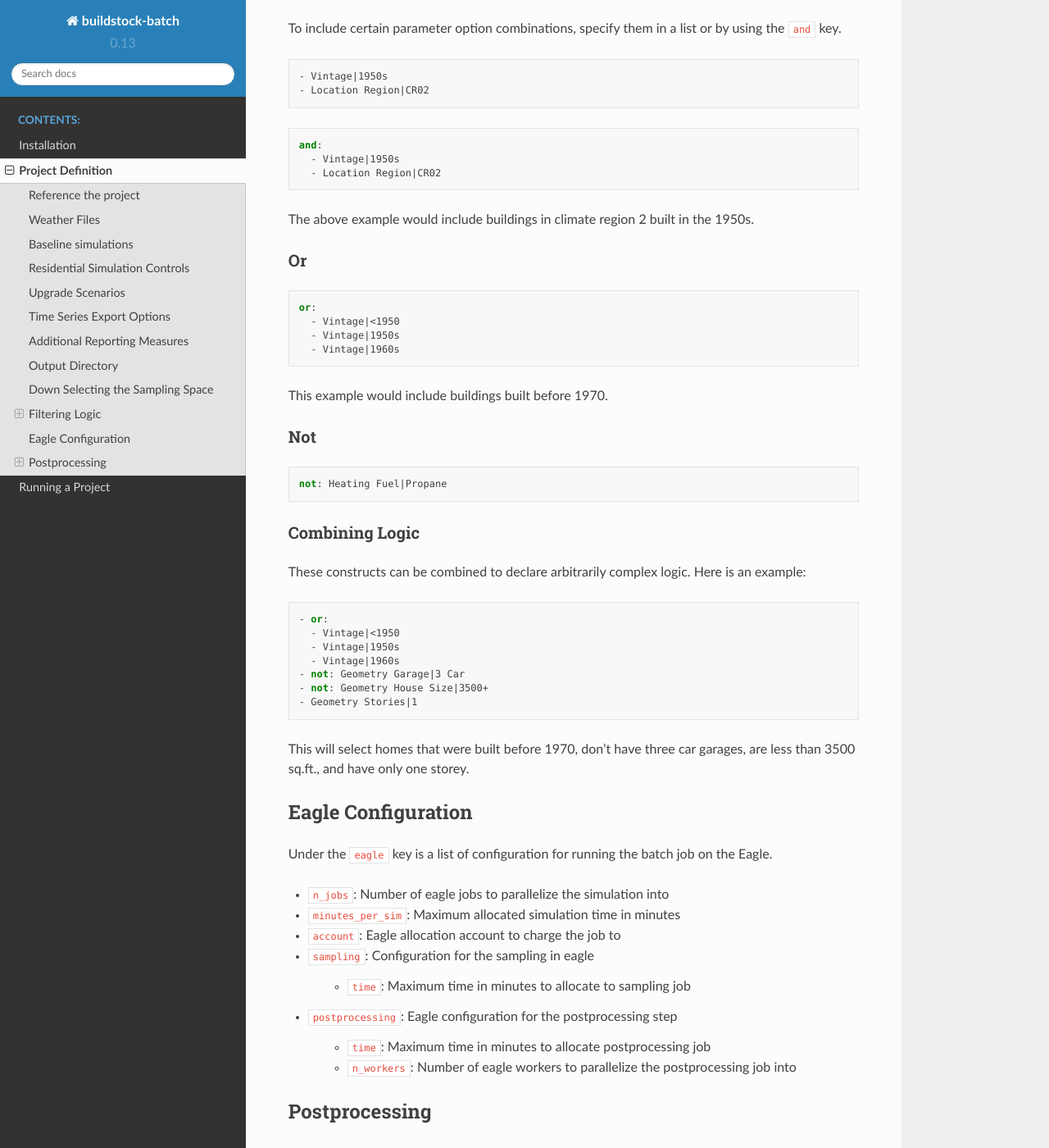
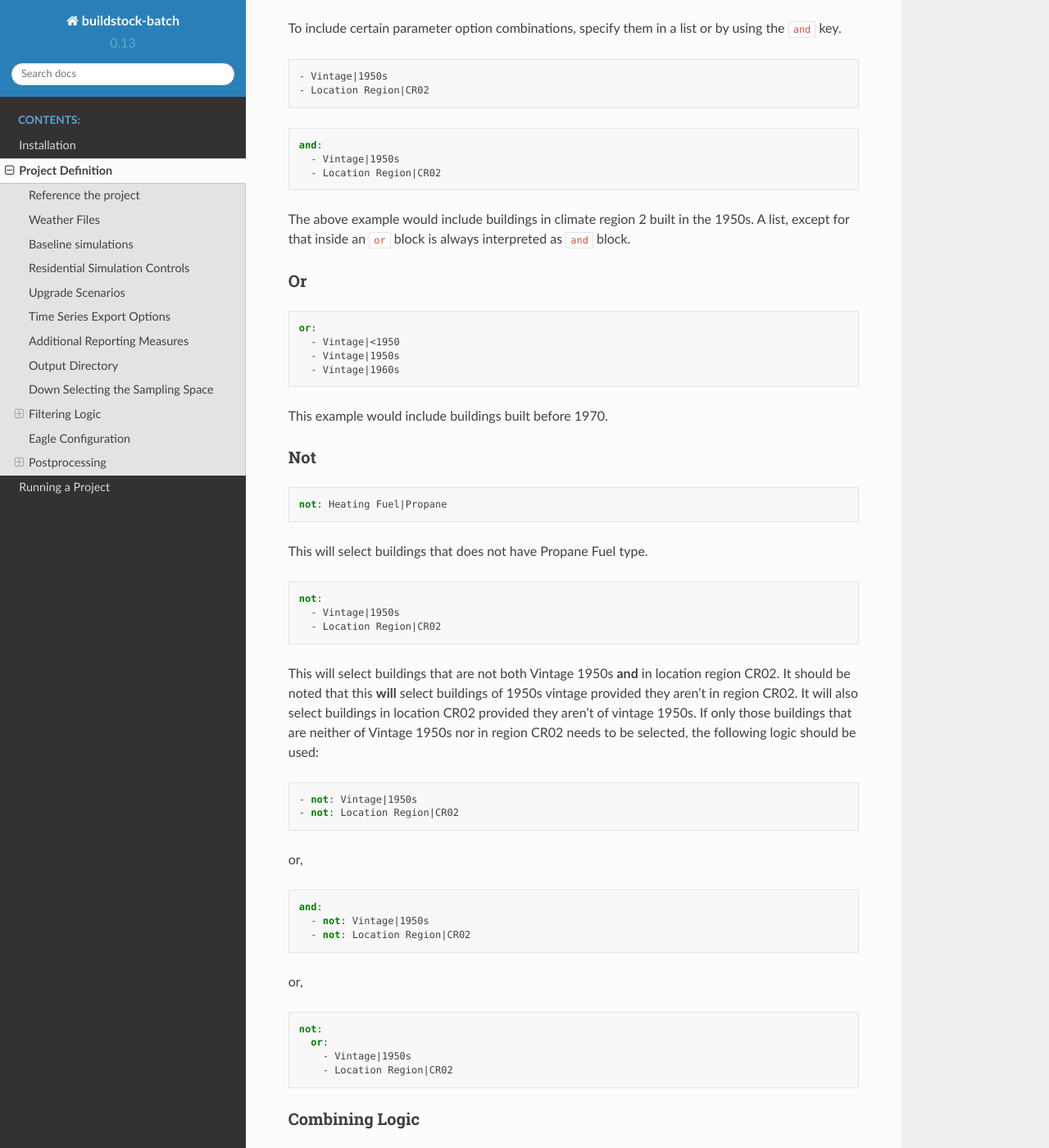
Before and after one commit to NREL/buildstockbatch, a Sphinx documentation site: the page built from docs/project_defn.rst, in a window 1280 px wide and 1400 px high, scrolled down 4273 px. Shown: the whole window at 82% size. Built offline with Sphinx 7.4.7 and the Read the Docs theme 2.0.0, drawn with Linux system fonts in a browser that asks for light colours.

Commit message:
Further schema updates

```diff
--- a/docs/project_defn.rst
+++ b/docs/project_defn.rst
@@ -170,7 +170,8 @@ To include certain parameter option combinations, specify them in a list or by u
     - Vintage|1950s
     - Location Region|CR02
 
-The above example would include buildings in climate region 2 built in the 1950s.
+The above example would include buildings in climate region 2 built in the 1950s. A list, except for that inside an
+``or`` block is always interpreted as ``and`` block.
 
 Or
 ..
@@ -190,6 +191,42 @@ Not
 .. code-block:: yaml
 
   not: Heating Fuel|Propane
+
+This will select buildings that does not have Propane Fuel type.
+
+.. code-block:: yaml
+
+    not:
+      - Vintage|1950s
+      - Location Region|CR02
+
+This will select buildings that are not both Vintage 1950s **and** in location region CR02. It should be noted that this
+**will** select buildings of 1950s vintage provided they aren't in region CR02. It will also select buildings in
+location CR02 provided they aren't of vintage 1950s. If only those buildings that are neither of Vintage 1950s nor in
+region CR02 needs to be selected, the following logic should be used:
+
+.. code-block:: yaml
+
+      - not: Vintage|1950s
+      - not: Location Region|CR02
+
+or,
+
+.. code-block:: yaml
+
+      and:
+        - not: Vintage|1950s
+        - not: Location Region|CR02
+
+or,
+
+.. code-block:: yaml
+
+    not:
+      or:
+        - Vintage|1950s
+        - Location Region|CR02
+
 
 Combining Logic
 ...............
```
Also changed, not shown: 3 other files.
